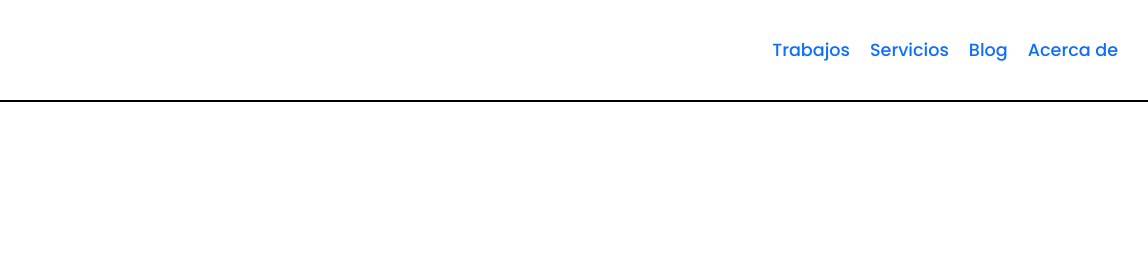
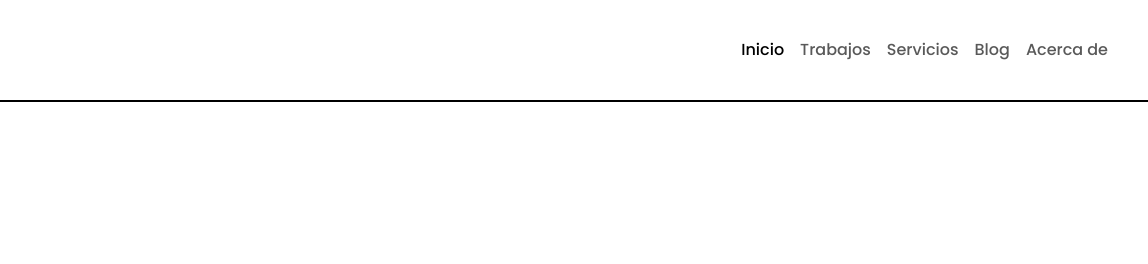
Before and after one commit to jlpach/fotografias-de-la-vida-ch, a plain HTML site: page pages/blog.html in a window 1280 px wide. Shown: the top 264 px of the page, 132-1280 px from the left. Drawn offline with nearby package versions, Linux system fonts and the light colour scheme.

Commit message:
Navbar converted into Bootstrap

```diff
--- a/pages/blog.html
+++ b/pages/blog.html
@@ -33,21 +33,33 @@
 					class="logo-img" />
 			</a>
 
-			<nav class="nav-top-menu">
-				<ul class="menu-list-container">
-					<li>
-						<a href="./trabajos.html" rel="noopener noreferrer">Trabajos</a>
-					</li>
-					<li>
-						<a href="./servicios.html" rel="noopener noreferrer">Servicios</a>
-					</li>
-					<li>
-						<a href="./blog.html" rel="noopener noreferrer">Blog</a>
-					</li>
-					<li>
-						<a href="./acerca-de.html" rel="noopener noreferrer">Acerca de</a>
-					</li>
-				</ul>
+			<nav class="navbar navbar-expand-lg">
+				<div class="container-fluid">
+					<button
+						class="navbar-toggler"
+						type="button"
+						data-bs-toggle="collapse"
+						data-bs-target="#navbarNavAltMarkup"
+						aria-controls="navbarNavAltMarkup"
+						aria-expanded="false"
+						aria-label="Toggle navigation">
+						<span class="navbar-toggler-icon"></span>
+					</button>
+					<div class="collapse navbar-collapse" id="navbarNavAltMarkup">
+						<div class="navbar-nav">
+							<a
+								class="nav-link active"
+								aria-current="page"
+								href="../index.html"
+								>Inicio</a
+							>
+							<a class="nav-link" href="./trabajos.html">Trabajos</a>
+							<a class="nav-link" href="./servicios.html">Servicios</a>
+							<a class="nav-link" href="./blog.html">Blog</a>
+							<a class="nav-link" href="./acerca-de.html">Acerca de</a>
+						</div>
+					</div>
+				</div>
 			</nav>
 		</header>
 		<!-- Finaliza header -->
```
Also changed, not shown: index.html (+27 -1 lines), pages/acerca-de.html (+27 -15 lines), pages/servicios.html (+27 -15 lines), pages/trabajos.html (+27 -15 lines).
